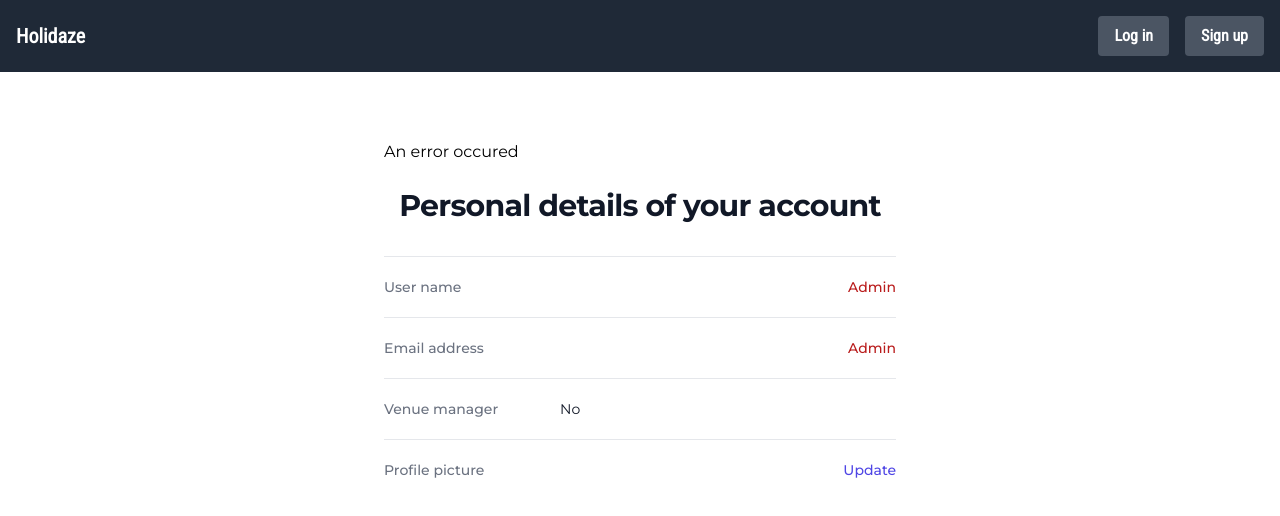
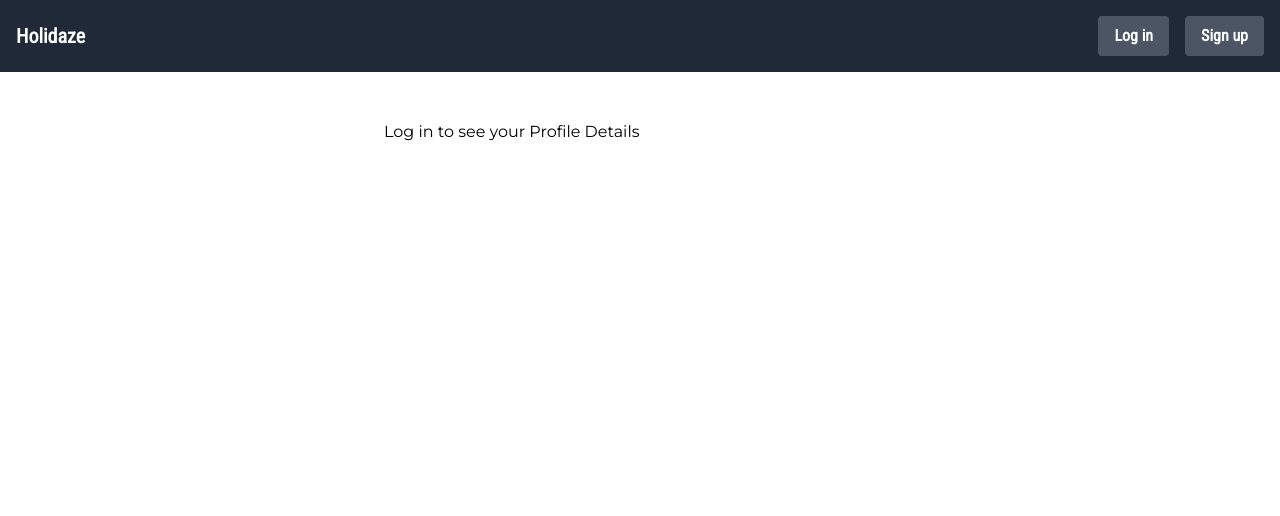
Before and after one commit to Ilona-front-end/booking-website, a React (Create React App) app: page /profile in a window 1280 px wide. Shown: the top 516 px of the page. Built offline with nearby package versions, Linux system fonts and the light colour scheme; no server answers.

Commit message:
HOT-27 profile page, logged in/out preview
add option if user is logged in -> see profile, if user is not logged -> message

```diff
--- a/src/components/pages/Profile.js
+++ b/src/components/pages/Profile.js
@@ -6,7 +6,6 @@ function Profile() {
   const userName = localStorage.getItem('user');
 
   const [userProfile, setProfile] = useState(null);
-  const [errorMessage, setErrorMessage] = useState(null);
 
   useEffect(() => {
     async function getUserProfile() {
@@ -19,26 +18,47 @@ function Profile() {
           },
         });
         const json = await response.json();
-        console.log('response json', json);
-        // json.status could be 'Not Found', json.errors[0].message could be 'No profile with this name'
         setProfile(json);
+        // POSSIBLE: json.status could be 'Not Found', json.errors[0].message could be 'No profile with this name'
+
+        // switch (json.status) {
+        //   case 'ok':
+        //     setErrorMessage(null);
+        //     setProfile(json);
+        //     break;
+        //   case 'Not Found':
+        //     setErrorMessage(json.errors[0].message); // No profile with this name
+        //     setProfile(null);
+        //     // throw new Error(json.errors[0].message);
+        //     break;
+        //   case 'Internal Server Error':
+        //     setErrorMessage(json.errors[0].message); // Internal Server Error
+        //     setProfile(null);
+        //     // throw new Error(json.errors[0].message);
+        //     break;
+        //   default:
+        //     setErrorMessage('An error occured');
+        //     setProfile(null);
+        //     // throw new Error('An error occured');
+        //     break;
+        // }
+
       } catch {
         console.log('error');
-        setErrorMessage('An error occured');
       }
     }
 
     getUserProfile();
   }, [userName, token]);
 
-  console.log('userProfile', userProfile);
   // const { name, email, venueManager, avatar } = userProfile;
 
   return (
     <>
       {/*   Profile details  */}
       <div className="mt-6 pt-6 mx-auto max-w-xl px-5 lg:px-8">
-        {errorMessage && <div className="mb-5 mt-5">{errorMessage}</div>}
+        {token ?
+        (<>
           <div>
             <p className="mt-6 mb-8 max-w-xl text-center text-3xl font-bold tracking-tight text-gray-900">
               Personal details of your account
@@ -110,6 +130,8 @@ function Profile() {
               </div>
             </dl>
           </div>
+        </>)
+        : (<div>Log in to see your Profile Details</div>)}
       </div>
     </>
   )
```
Lines whose indentation alone changed are shown as unchanged.
